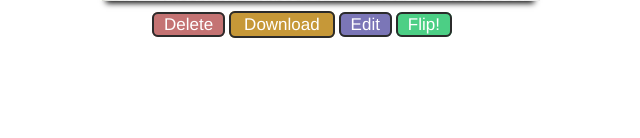
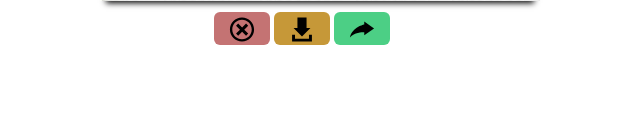
Before and after one commit to eddiegemayel/wfp1, a PHP site: page /image.php?id=1 in a window 1280 px wide. Shown: the part 587-725 px from the top of the page, without its empty margins (338-978 px from the left). Run offline with PHP 8.4, Linux system fonts and the light colour scheme; the visitor is signed in with stand-in values (Sample User, id 1); tables that the repository leaves empty or names only in its code hold one stand-in row (values such as "Sample post"); data that the repository does not hold is empty; some libraries are stand-ins or nearby versions.

Commit message:
fixed buttons on image page
Added in SVG icons to the image page. Modified buttons, mostly removed
borders.

```diff
--- a/create.php
+++ b/create.php
@@ -59,8 +59,8 @@ echo '<!DOCTYPE html>
 							<p><input class="inputStyled" type="text" name="title" placeholder="Title" maxlength="14" required/></p>
 							<p><textarea name="desc" placeholder="Description" required maxlength="55"></textarea></p>
 							<p><input class="inputRestrict" id="month" type="text" name="month" placeholder="MM" maxlength="2"/> - <input class="inputRestrict" id="day" type="text" name="day" placeholder="DD" maxlength="2"/> - <input class="inputRestrict" id="year" type="text" name ="year" placeholder="YYYY" maxlength="4"/></p>
-							<p><input class="inputStyled" type="text" name="people" placeholder="People" maxlength="28"/></p>
-							<p><input class="inputStyled" type="text" name="tags" placeholder="Tags" required maxlength="28"/></p>
+							<p><input class="inputStyled" type="text" name="people" placeholder="People" maxlength="40"/></p>
+							<p><input class="inputStyled" type="text" name="tags" placeholder="Tags" required maxlength="40"/></p>
 							<p>
 								<select name="album" required>
 								';
--- a/css/main.css
+++ b/css/main.css
@@ -351,6 +351,7 @@ textarea{
     margin: 0 0 4px 0;
     color: black;
     height:30px;
+    width: 175px;
 
 }
 
@@ -632,8 +633,8 @@ textarea{
   color: #ffffff;
   font-size: 17px;
   background: #c69838;
-  padding: 2px 13px 2px 13px;
-  border: solid #2b2b2b 2px;
+  padding: 7px 13px 7px 13px;
+  /*border: solid #2b2b2b 2px;*/
   text-decoration: none;
 }
 
@@ -651,8 +652,8 @@ textarea{
   color: #ffffff;
   font-size: 17px;
   background: #c47373;
-  padding: 1px 10px 1px 10px;
-  border: solid #2b2b2b 2px;
+  padding: 7px 13px 7px 13px;
+  /*border: solid #2b2b2b 2px;*/
   text-decoration: none;
 }
 
@@ -662,7 +663,6 @@ textarea{
   color: #ffffff;
 }
 
-
 .flipBtn {
   -webkit-border-radius: 6;
   -moz-border-radius: 6;
@@ -670,8 +670,8 @@ textarea{
   color: #ffffff;
   font-size: 17px;
   background: #4ccf85;
-  padding: 1px 10px 1px 10px;
-  border: solid #2b2b2b 2px;
+  padding: 7px 13px 7px 13px;
+  /*border: solid #2b2b2b 2px;*/
   text-decoration: none;
 }
 
@@ -688,8 +688,8 @@ textarea{
   color: #ffffff;
   font-size: 17px;
   background: #7b76b7;
-  padding: 1px 10px 1px 10px;
-  border: solid #2b2b2b 2px;
+  padding: 7px 13px 7px 13px;
+  /*border: solid #2b2b2b 2px;*/
   text-decoration: none;
 }
 
@@ -744,7 +744,7 @@ textarea{
   font-size: 12px;
   background: #7b76b7;
   padding: 0px 3px 0px 3px;
-  border: solid #2b2b2b 2px;
+  /*border: solid #2b2b2b 2px;*/
   text-decoration: none;
 }
 
@@ -762,7 +762,7 @@ textarea{
   height:34px;
   background: #7b76b7;
   padding: 1px 10px 1px 10px;
-  border: solid #2b2b2b 2px;
+  /*border: solid #2b2b2b 2px;*/
   text-decoration: none;
 }
 
@@ -780,7 +780,7 @@ textarea{
   height:34px;
   background: #7b76b7;
   padding: 1px 10px 1px 10px;
-  border: solid #2b2b2b 2px;
+  /*border: solid #2b2b2b 2px;*/
   text-decoration: none;
 }
 
@@ -798,7 +798,7 @@ textarea{
   height:34px;
   background: #7b76b7;
   padding: 1px 10px 1px 10px;
-  border: solid #2b2b2b 2px;
+  /*border: solid #2b2b2b 2px;*/
   text-decoration: none;
 }
 
--- a/edit.php
+++ b/edit.php
@@ -67,8 +67,8 @@ echo '<!DOCTYPE html>
 	 		<p>Title: <input class="inputStyled editRight" type="text" name="photoName" maxlength="14" value="<?=$key['title']?>"/></p>
 	 		<p>Description: <input class="inputStyled editRight" type="text" name="photoDescription" maxlength="55" value="<?=$key['description']?>"/></p>
 	 		<!--<p>Date: <input type="text" name ="photoName" value="<?=$key['date']?>"/></p>-->
-	 		<p>People: <input class="inputStyled editRight" type="text" name ="photoPeople" maxlength="30" value="<?=$key['people']?>"/></p>
-	 		<p>Tags: <input class="inputStyled editRight" type="text" name ="photoTags" maxlength="30" value="<?=$key['tags']?>"/></p>
+	 		<p>People: <input class="inputStyled editRight" type="text" name ="photoPeople" maxlength="40" value="<?=$key['people']?>"/></p>
+	 		<p>Tags: <input class="inputStyled editRight" type="text" name ="photoTags" maxlength="40" value="<?=$key['tags']?>"/></p>
 
 			<p><input class="searchBtn" type="submit" value ="Accept Edit"/></p>
 
--- a/home.php
+++ b/home.php
@@ -39,11 +39,11 @@ echo '<!DOCTYPE html>
 				<h2 id="normalFont">Welcome, "'.$_SESSION['username'].'"!</h2>
 				<form action="actions/sort.php" method="POST">
 					<select name="sort">
-						<option value="">Sort Albums</option>
+						<option value="">- -</option>
 						<option value="albumYear">Most Recent</option>
 						<option value="albumTitle">Title</option>
 					</select>
-					<input class="sortBtn" type="submit" value="Sort"/>
+					<input class="sortBtn" type="submit" value="Sort By"/>
 				</form>
 					';
 
--- a/image.php
+++ b/image.php
@@ -78,6 +78,7 @@ echo '<!DOCTYPE html>
 					}
 					echo'<h2>People:</h2><h4 id="handwriting">'.$key['people'].' </h4>
 					<h2>Tags:</h2><h4 id="handwriting">'.$key['tags'].'</h4>
+					<a class="editBtn " href="edit.php?photoId='.$key['id'].'"><img src="images/icons/pencil.svg" width="30px" height="33px" title="Edit"/></a>
 				</div>
 			</div>
 
@@ -93,10 +94,9 @@ echo '<!DOCTYPE html>
 
         echo '
         	<div class="buttons container">
-				<a class="deleteBtn" href="actions/delete.php?photoId='.$key['id'].'">Delete</a>
-        		<a class="downloadBtn" href="actions/download.php?url='.$key['photoUrl'].'">Download</a>
-        		<a class="editBtn " href="edit.php?photoId='.$key['id'].'">Edit</a>
-        		<a class="flipBtn" id="toggle" onclick="$(\'#flip-toggle\').toggleClass(\'active\');">Flip!</a>
+				<a class="deleteBtn" href="actions/delete.php?photoId='.$key['id'].'" ><img src="images/icons/delete.svg" width="30px" height="33px" title="Delete"/></a>
+        		<a class="downloadBtn" href="actions/download.php?url='.$key['photoUrl'].'"><img src="images/icons/download.svg" width="30px" height="33px" title="Download"/></a>
+        		<a class="flipBtn" id="toggle" onclick="$(\'#flip-toggle\').toggleClass(\'active\');"><img src="images/icons/arrow.svg" width="30px" height="33px" title="Flip"/></a>
         	</div>
         	';
 ?>
--- a/index.html
+++ b/index.html
@@ -20,9 +20,9 @@
 				<!-- Signup Form -->
 				<div class="signup col-xs-6 col-lg-4 col-lg-offset-2">
 					<h1 id="normalFont">Signup!</h1>
-					<p class="white"><span class="highlight">+</span> Store and organize your photos  </p>
-					<p class="white"><span class="highlight">+</span> Search through your memories effectively </p>
-					<p class="white"><span class="highlight">+</span> Redownload your photos at any time </p>
+					<h5 class="white"><span class="highlight">+</span> Store and organize your photos  </h5>
+					<h5 class="white"><span class="highlight">+</span> Search through your memories effectively </h5>
+					<h5 class="white"><span class="highlight">+</span> Redownload your photos at any time </h5>
 					<form id="normalFont" method="POST" action="actions/signup.php">
 						<p class="white">Email </p>
 						<p><input class="inputStyled" type="email" name="newEmail" placeholder="example@email.com"/></p>
```
Also changed, not shown: images/icons/arrow.svg (added), images/icons/delete.svg (added), images/icons/download.svg (added), images/icons/pencil.svg (added).
